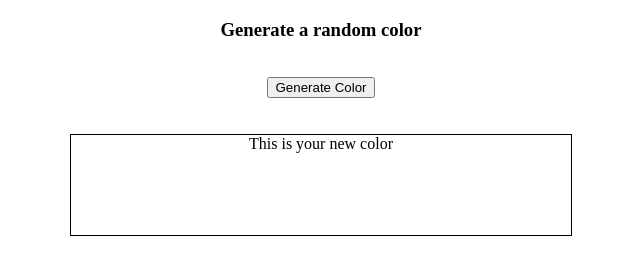
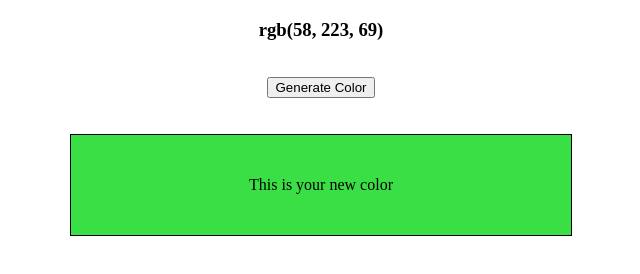
Before and after one commit to Hemranjan/Full-Stack-Development, a plain HTML site: page JS/Project02/index.html in a window 1280 px wide. Both pictures are taken after a click on the button "Generate Color". Shown: the whole page, without its empty margins (319-959 px from the left). Drawn offline with Linux system fonts and the light colour scheme.

Commit message:
Update JavaScript files

```diff
--- a/JS/Project02/app.js
+++ b/JS/Project02/app.js
@@ -0,0 +1,21 @@
+let btn = document.querySelector("button");
+
+btn.addEventListener("click", function () {
+    let h3 = document.querySelector("h3");
+    let randomColor = getRandomColor();
+    h3.innerText = randomColor;
+
+    let div = document.querySelector("div");
+    div.style.backgroundColor = randomColor;
+});
+
+
+function getRandomColor() {
+    let red = Math.floor(Math.random() * 255);
+    let green = Math.floor(Math.random() * 255);
+    let blue = Math.floor(Math.random() * 255);
+
+    let color = `rgb(${red}, ${green}, ${blue})`;
+
+    return color;
+}
--- a/JS/Project02/index.html
+++ b/JS/Project02/index.html
@@ -10,7 +10,7 @@
     <h3>Generate a random color</h3> <br>
     <button>Generate Color</button> <br> <br>
     <br>
-    <div>This is your new color</div>
+    <div class="box"> This is your new color </div>
 
     <script src="app.js"></script>
 </body>
--- a/JS/Project02/style.css
+++ b/JS/Project02/style.css
@@ -2,9 +2,12 @@ body {
     text-align: center;
 }
 
-div {
+.box {
     height: 100px;
     width: 500px;
     border: 1px solid black;
     margin: auto;
+    display: flex;
+    justify-content: center;
+    align-items: center;
 }
```
